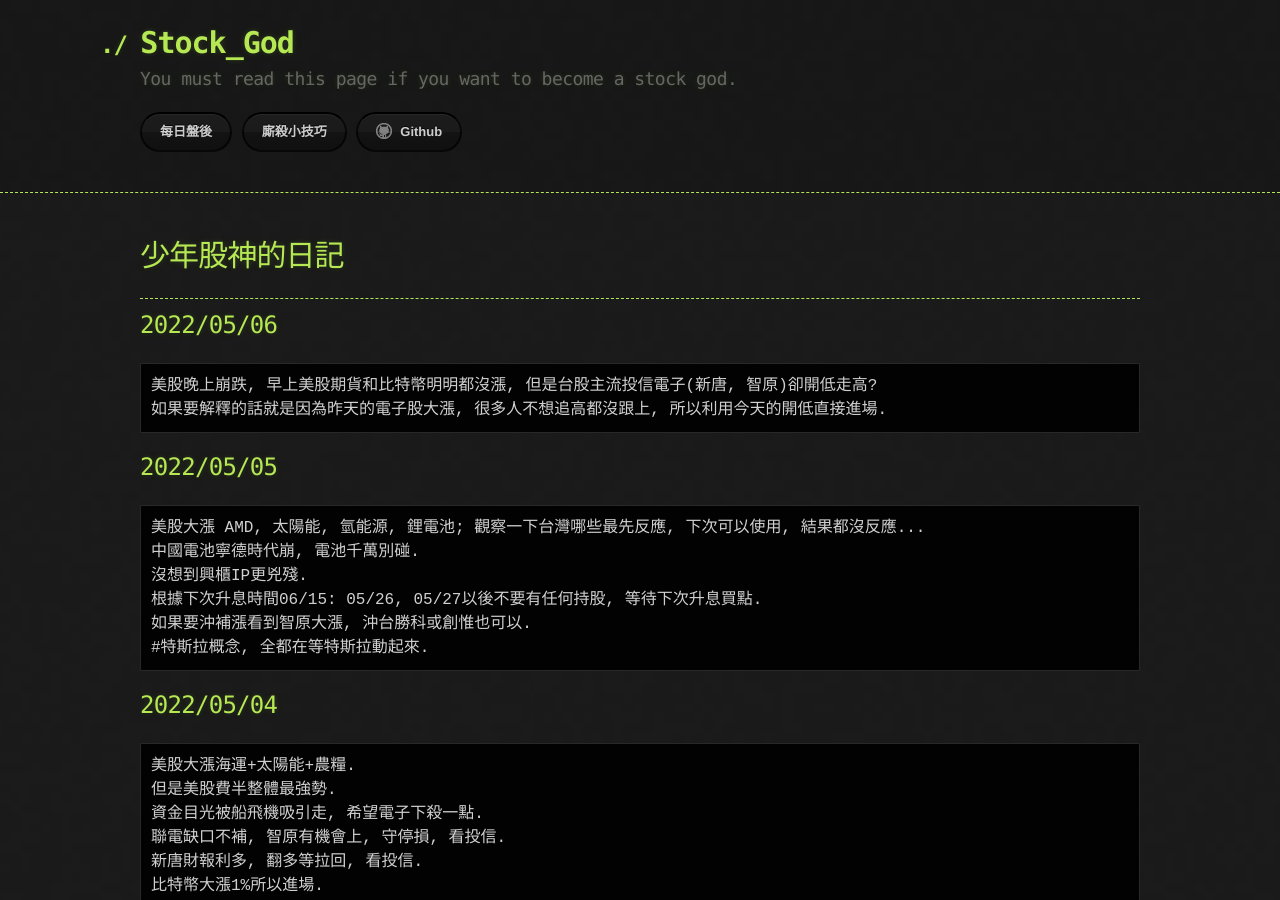
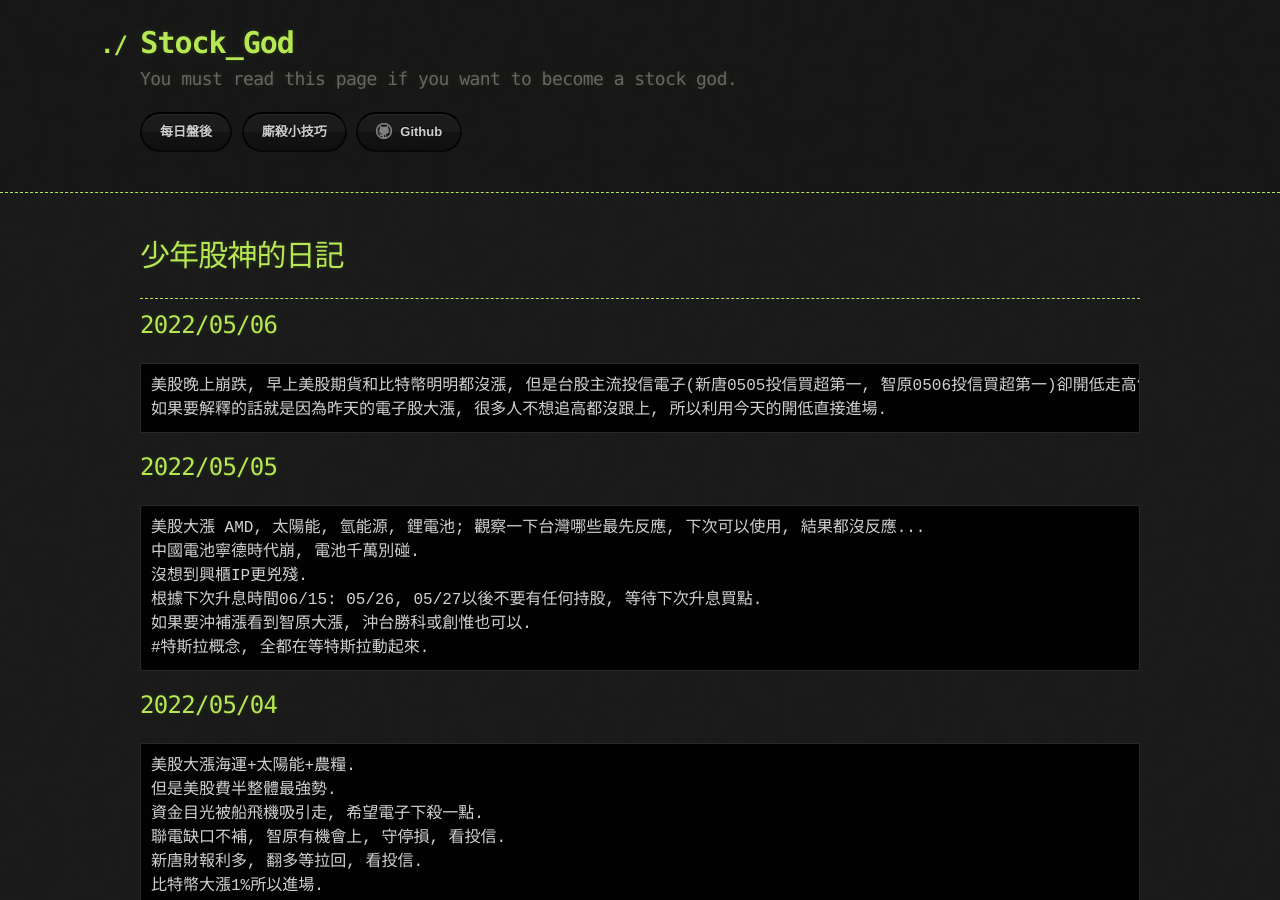
Before and after one commit to lepg5487/Stock_God, a Jekyll site: the page built from index.md, in a window 1280 px wide and 900 px high. Built offline with Jekyll 4.4.1, drawn with Linux system fonts in a browser that asks for light colours; our own code applies the rules of GitHub Pages for plain Markdown files.

Commit message:
Update index.md

````diff
--- a/index.md
+++ b/index.md
@@ -8,7 +8,7 @@ layout: testlayouts
 
 ## 2022/05/06
 ```
-美股晚上崩跌, 早上美股期貨和比特幣明明都沒漲, 但是台股主流投信電子(新唐, 智原)卻開低走高?
+美股晚上崩跌, 早上美股期貨和比特幣明明都沒漲, 但是台股主流投信電子(新唐0505投信買超第一, 智原0506投信買超第一)卻開低走高?
 如果要解釋的話就是因為昨天的電子股大漲, 很多人不想追高都沒跟上, 所以利用今天的開低直接進場.
 ```
 
````
